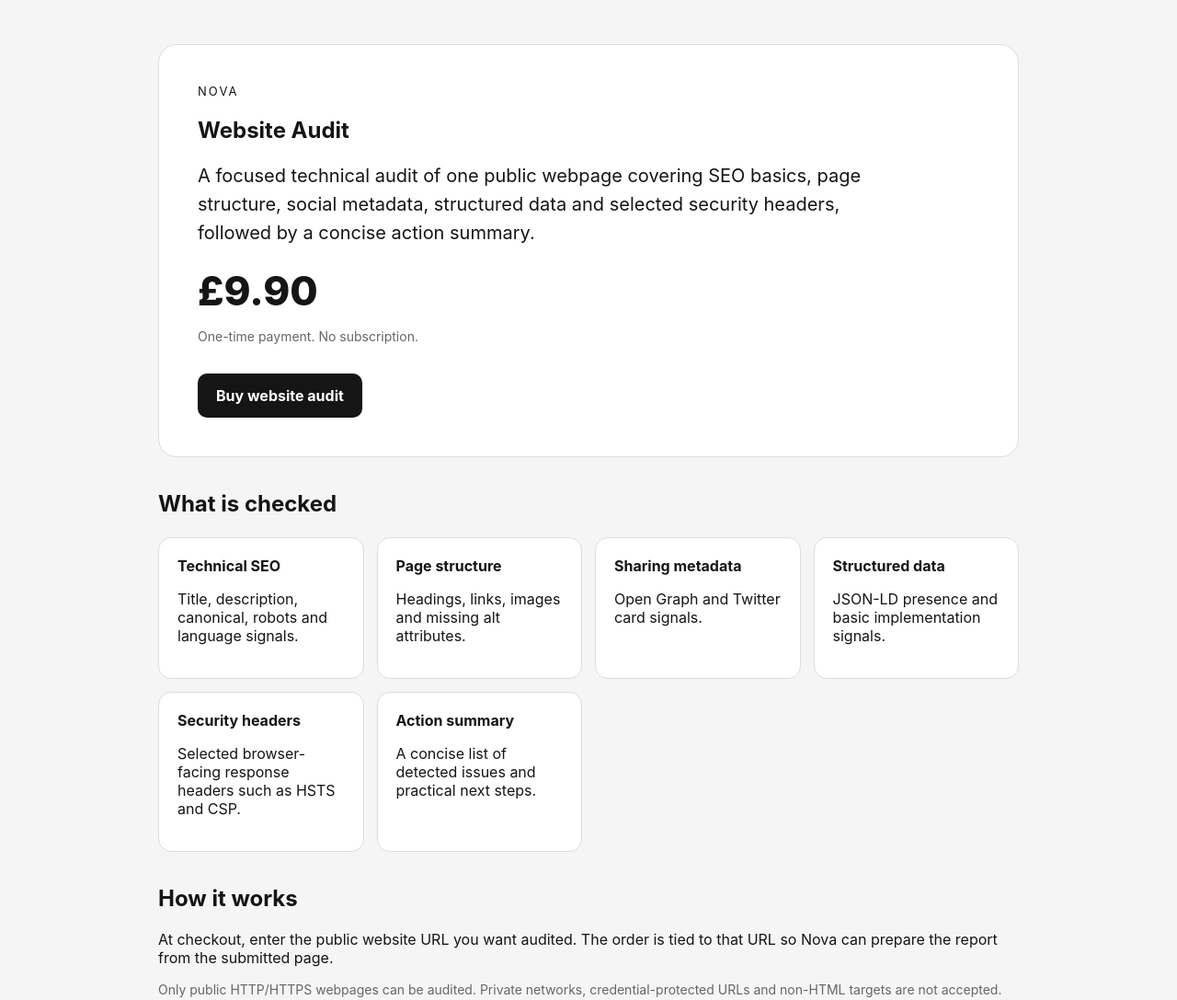
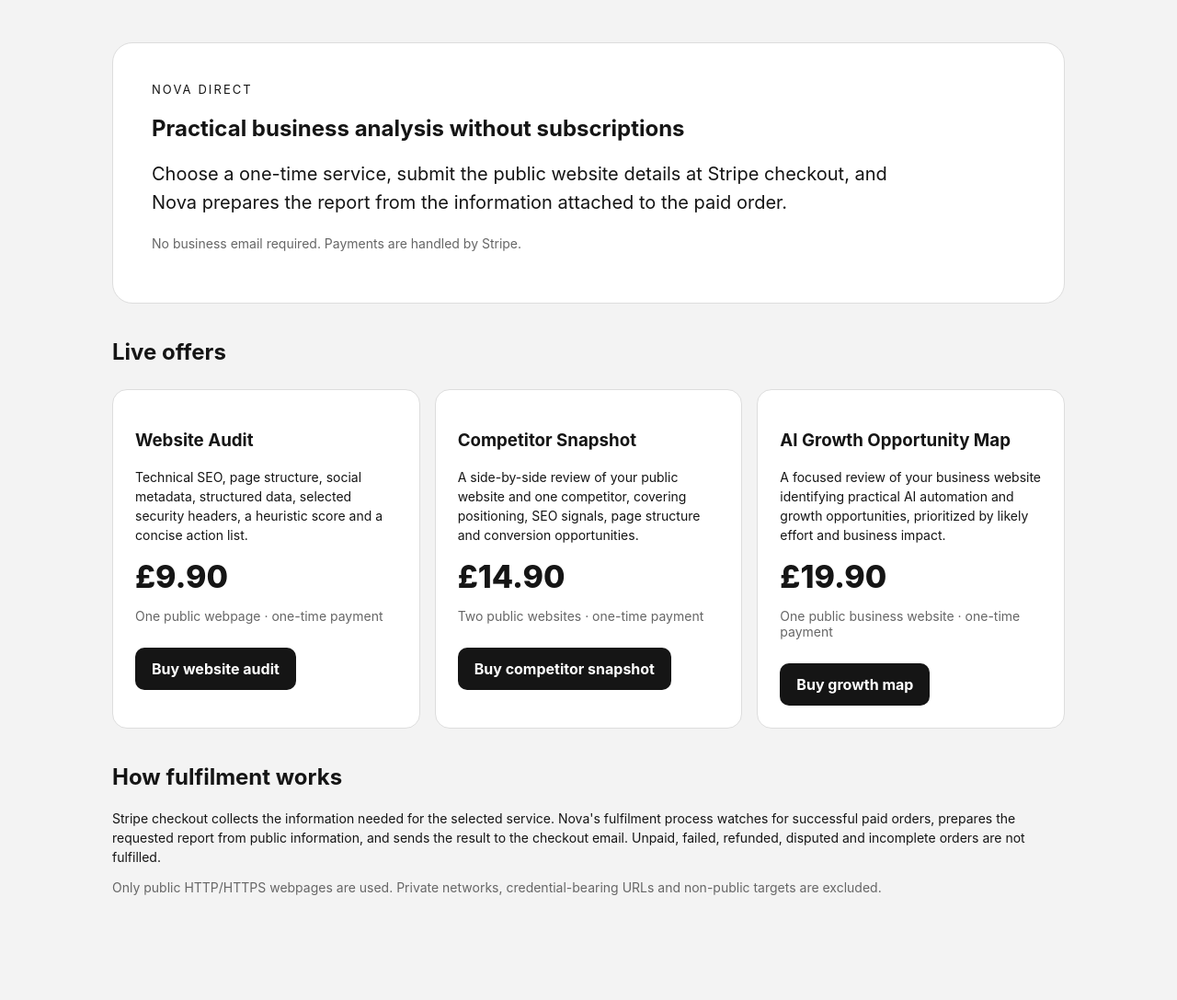
Before and after one commit to farzinfarahi30-star/Leadpilot-ai, a website: page nova-marketplace/index.html in a window 1280 px wide. Shown: the whole page at 92% size. After the commit the page ends 1033 px from the top, so only its background shows below. Drawn offline with Linux system fonts and the light colour scheme.

Commit message:
Expand Nova direct marketplace to three live offers

```diff
--- a/nova-marketplace/index.html
+++ b/nova-marketplace/index.html
@@ -3,33 +3,50 @@
 <head>
 <meta charset="utf-8">
 <meta name="viewport" content="width=device-width,initial-scale=1">
-<title>Nova Website Audit</title>
-<meta name="description" content="A technical website audit covering SEO, page structure, social metadata, structured data and security headers.">
+<title>Nova Direct Services</title>
+<meta name="description" content="Direct Nova business services with one-time Stripe checkout and no subscription.">
 <style>
-:root{font-family:Inter,system-ui,sans-serif;color:#151515;background:#f5f5f5}*{box-sizing:border-box}body{margin:0}.wrap{max-width:980px;margin:auto;padding:48px 22px}.hero{background:white;border:1px solid #ddd;border-radius:20px;padding:42px}.eyebrow{font-size:13px;letter-spacing:.16em;text-transform:uppercase}.price{font-size:44px;font-weight:800;margin:14px 0}.lead{font-size:20px;line-height:1.55;max-width:760px}.cta{display:inline-block;margin-top:18px;padding:14px 20px;border-radius:10px;background:#151515;color:#fff;text-decoration:none;font-weight:700}.grid{display:grid;grid-template-columns:repeat(auto-fit,minmax(220px,1fr));gap:14px;margin-top:22px}.card{background:#fff;border:1px solid #ddd;border-radius:14px;padding:20px}.muted{color:#666;font-size:14px}h2{margin-top:36px}</style>
+:root{font-family:Inter,system-ui,sans-serif;color:#151515;background:#f3f3f3}*{box-sizing:border-box}body{margin:0}.wrap{max-width:1080px;margin:auto;padding:46px 22px}.hero{background:#fff;border:1px solid #ddd;border-radius:22px;padding:42px}.eyebrow{font-size:13px;letter-spacing:.16em;text-transform:uppercase}.lead{font-size:20px;line-height:1.55;max-width:820px}.grid{display:grid;grid-template-columns:repeat(auto-fit,minmax(260px,1fr));gap:16px;margin-top:26px}.card{background:#fff;border:1px solid #ddd;border-radius:16px;padding:24px}.price{font-size:34px;font-weight:800;margin:10px 0}.cta{display:inline-block;margin-top:12px;padding:13px 18px;border-radius:10px;background:#151515;color:#fff;text-decoration:none;font-weight:700}.muted{color:#666;font-size:14px}.small{font-size:14px;line-height:1.5}h2{margin-top:38px}</style>
 </head>
 <body>
 <main class="wrap">
 <section class="hero">
-<div class="eyebrow">Nova</div>
-<h1>Website Audit</h1>
-<p class="lead">A focused technical audit of one public webpage covering SEO basics, page structure, social metadata, structured data and selected security headers, followed by a concise action summary.</p>
+<div class="eyebrow">Nova Direct</div>
+<h1>Practical business analysis without subscriptions</h1>
+<p class="lead">Choose a one-time service, submit the public website details at Stripe checkout, and Nova prepares the report from the information attached to the paid order.</p>
+<p class="muted">No business email required. Payments are handled by Stripe.</p>
+</section>
+
+<h2>Live offers</h2>
+<section class="grid">
+<article class="card">
+<h3>Website Audit</h3>
+<p class="small">Technical SEO, page structure, social metadata, structured data, selected security headers, a heuristic score and a concise action list.</p>
 <div class="price">£9.90</div>
-<p class="muted">One-time payment. No subscription.</p>
+<p class="muted">One public webpage · one-time payment</p>
 <a class="cta" href="https://buy.stripe.com/6oUdR93jmbOKeHhaWl9Zn0W">Buy website audit</a>
+</article>
+
+<article class="card">
+<h3>Competitor Snapshot</h3>
+<p class="small">A side-by-side review of your public website and one competitor, covering positioning, SEO signals, page structure and conversion opportunities.</p>
+<div class="price">£14.90</div>
+<p class="muted">Two public websites · one-time payment</p>
+<a class="cta" href="https://buy.stripe.com/00w5kD6vy6uqdDdaWl9Zn0X">Buy competitor snapshot</a>
+</article>
+
+<article class="card">
+<h3>AI Growth Opportunity Map</h3>
+<p class="small">A focused review of your business website identifying practical AI automation and growth opportunities, prioritized by likely effort and business impact.</p>
+<div class="price">£19.90</div>
+<p class="muted">One public business website · one-time payment</p>
+<a class="cta" href="https://buy.stripe.com/00waEX5ru7yu2Yz7K99Zn0Y">Buy growth map</a>
+</article>
 </section>
-<h2>What is checked</h2>
-<div class="grid">
-<div class="card"><strong>Technical SEO</strong><p>Title, description, canonical, robots and language signals.</p></div>
-<div class="card"><strong>Page structure</strong><p>Headings, links, images and missing alt attributes.</p></div>
-<div class="card"><strong>Sharing metadata</strong><p>Open Graph and Twitter card signals.</p></div>
-<div class="card"><strong>Structured data</strong><p>JSON-LD presence and basic implementation signals.</p></div>
-<div class="card"><strong>Security headers</strong><p>Selected browser-facing response headers such as HSTS and CSP.</p></div>
-<div class="card"><strong>Action summary</strong><p>A concise list of detected issues and practical next steps.</p></div>
-</div>
-<h2>How it works</h2>
-<p>At checkout, enter the public website URL you want audited. The order is tied to that URL so Nova can prepare the report from the submitted page.</p>
-<p class="muted">Only public HTTP/HTTPS webpages can be audited. Private networks, credential-protected URLs and non-HTML targets are not accepted.</p>
+
+<h2>How fulfilment works</h2>
+<p class="small">Stripe checkout collects the information needed for the selected service. Nova's fulfilment process watches for successful paid orders, prepares the requested report from public information, and sends the result to the checkout email. Unpaid, failed, refunded, disputed and incomplete orders are not fulfilled.</p>
+<p class="muted">Only public HTTP/HTTPS webpages are used. Private networks, credential-bearing URLs and non-public targets are excluded.</p>
 </main>
 </body>
 </html>
```
